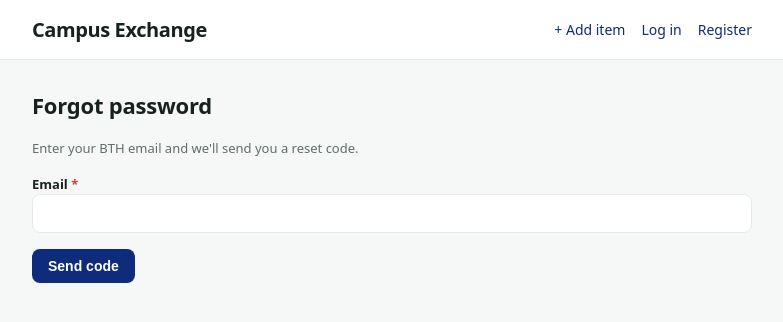
After one commit to MohamedK040/campus-exchange, a Flask app: page /forgot-password in a window 1280 px wide. The commit adds this page. Shown: the top 322 px of the page, without its empty margins (248-1031 px from the left). Run offline with Flask 3, Linux system fonts and the light colour scheme.

Commit message:
Add forgot/reset password with emailed BTH code. changed other smal parts aswell

```diff
--- a/app.py
+++ b/app.py
@@ -1,13 +1,28 @@
-from flask import Flask, render_template, request, redirect, url_for
+from flask import Flask, render_template, request, redirect, url_for, session
 from flask_sqlalchemy import SQLAlchemy
 from flask_login import LoginManager, UserMixin, login_user, logout_user, current_user
 from werkzeug.security import generate_password_hash, check_password_hash
 import os
+import random
+from flask_mail import Mail, Message
+from dotenv import load_dotenv
+
+load_dotenv()
 
 app = Flask(__name__)
 basedir = os.path.abspath(os.path.dirname(__file__))
 app.config["SQLALCHEMY_DATABASE_URI"] = "sqlite:///" + os.path.join(basedir, "campus_exchange.db")
 app.config["SECRET_KEY"] = "change-this-to-something-secret"
+
+app.config["MAIL_SERVER"] = "smtp.gmail.com"
+app.config["MAIL_PORT"] = 587
+app.config["MAIL_USE_TLS"] = True
+app.config["MAIL_USERNAME"] = os.environ.get("MAIL_USERNAME")
+app.config["MAIL_PASSWORD"] = os.environ.get("MAIL_PASSWORD")
+
+mail = Mail(app)
+
+reset_codes = {}
 
 db = SQLAlchemy(app)
 
@@ -41,13 +56,25 @@ class Request(db.Model):
     status = db.Column(db.String(20), default="pending")
     item = db.relationship("Item", backref="requests")
 
+def send_reset_email(to_email, code):
+    msg = Message("Campus Exchange password reset code",
+            sender=app.config["MAIL_USERNAME"],
+            recipients=[to_email])
+    msg.body = f"Your password reset code is: {code}"
+    mail.send(msg)
+
 
 @app.route("/register", methods=["GET", "POST"])
 def register():
     if request.method == "POST":
-        name = request.form["name"]
+        first_name = request.form["first_name"]
+        last_name = request.form["last_name"]
+        name = first_name + " " + last_name
         email = request.form["email"]
         password = request.form["password"]
+        confirm = request.form["confirm_password"]
+        if password != confirm:
+            return render_template("register.html", error="Passwords do not match.")
         if not email.endswith("student.bth.se"):
             return render_template("register.html", error="Please use your BTH email address.")
         if User.query.filter_by(email=email).first():
@@ -65,13 +92,46 @@ def login():
     if request.method == "POST":
         email = request.form["email"]
         password = request.form["password"]
+        remember = request.form.get("remember")
         user = User.query.filter_by(email=email).first()
         if user and check_password_hash(user.password_hash, password):
-            login_user(user)
+            login_user(user, remember=bool(remember))
             return redirect(url_for("home"))
         return render_template("login.html", error="Wrong email or password.")
     return render_template("login.html")
 
+@app.route("/forgot-password", methods=["GET", "POST"])
+def forgot_password():
+    if request.method == "POST":
+        email = request.form["email"]
+        if not email.endswith("student.bth.se"):
+            return render_template("forgot_password.html", error="Please use your BTH email address.")
+        session["reset_email"] = email
+        user = User.query.filter_by(email=email).first()
+        if user:
+            code = str(random.randint(100000, 999999))
+            reset_codes[email] = code
+            send_reset_email(email, code)
+        return render_template("reset_password.html", email=email)
+    return render_template("forgot_password.html")
+
+@app.route("/reset-password", methods=["POST"])
+def reset_password():
+    email = session.get("reset_email")
+    code = request.form["code"]
+    password = request.form["password"]
+    confirm = request.form["confirm_password"]
+    if password != confirm:
+        return render_template("reset_password.html", email=email, error="Passwords do not match.")
+    if reset_codes.get(email) != code:
+        return render_template("reset_password.html", email=email, error="Wrong or expired code.")
+    user = User.query.filter_by(email=email).first()
+    if user:
+        user.password_hash = generate_password_hash(password, method="pbkdf2:sha256")
+        db.session.commit()
+        reset_codes.pop(email, None)
+        return render_template("login.html", error="Password reset! You can now log in.")
+    return render_template("reset_password.html", email=email, error="Something went wrong.")
 
 @app.route("/logout")
 def logout():
@@ -108,7 +168,6 @@ def item_detail(item_id):
     item = Item.query.get_or_404(item_id)
     return render_template("item_detail.html", item=item)
 
-
 @app.route("/items/<int:item_id>/request", methods=["POST"])
 def request_item(item_id):
     item = Item.query.get_or_404(item_id)
@@ -126,6 +185,13 @@ def accept_request(request_id):
     return redirect(url_for("item_detail", item_id=borrow.item_id))
 
 
+@app.route("/requests/<int:request_id>/reject", methods=["POST"])
+def reject_request(request_id):
+    borrow = Request.query.get_or_404(request_id)
+    borrow.status = "rejected"
+    db.session.commit()
+    return redirect(url_for("item_detail", item_id=borrow.item_id))
+
 @app.route("/items/<int:item_id>/delete", methods=["POST"])
 def delete_item(item_id):
     item = Item.query.get_or_404(item_id)
--- a/templates/base.html
+++ b/templates/base.html
@@ -60,6 +60,7 @@
         .req-row{display:flex;align-items:center;gap:10px;padding:10px 0;border-bottom:1px solid var(--line)}
         .req-row:last-child{border-bottom:none}
         .req-row form{display:inline;margin:0}
+        .req{color:#c1443a;font-weight:700}
     </style>
 </head>
 <body>
--- /dev/null
+++ b/templates/forgot_password.html
@@ -0,0 +1,10 @@
+{% extends "base.html" %}
+{% block content %}
+    <h2>Forgot password</h2>
+    {% if error %}<p style="color:#c1443a">{{ error }}</p>{% endif %}
+    <p class="muted" style="font-size:13px">Enter your BTH email and we'll send you a reset code.</p>
+    <form method="post" action="{{ url_for('forgot_password') }}">
+        <p><label>Email <span class="req">*</span><br><input type="email" name="email" required></label></p>
+        <p><button type="submit">Send code</button></p>
+    </form>
+{% endblock %}
--- a/templates/login.html
+++ b/templates/login.html
@@ -3,9 +3,11 @@
     <h2>Log in</h2>
     {% if error %}<p style="color:#c1443a">{{ error }}</p>{% endif %}
     <form method="post">
-        <p><label>Email<br><input type="email" name="email" required></label></p>
-        <p><label>Password<br><input type="password" name="password" required></label></p>
+        <p><label>Email <span class="req">*</span><br><input type="email" name="email" required></label></p>
+        <p><label>Password <span class="req">*</span><br><input type="password" name="password" required></label></p>
+        <p><label><input type="checkbox" name="remember"> Remember me</label></p>
         <p><button type="submit">Log in</button></p>
     </form>
     <p>No account yet? <a href="{{ url_for('register') }}">Register</a></p>
+    <p><a href="{{ url_for('forgot_password') }}">Forgot password?</a></p>
 {% endblock %}
--- a/templates/new_item.html
+++ b/templates/new_item.html
@@ -2,7 +2,7 @@
 {% block content %}
     <h2>Add an item</h2>
     <form method="post">
-        <p><label>Title<br><input type="text" name="title" required></label></p>
+        <p><label>Title <span class="req">*</span><br><input type="text" name="title" required></label></p>
         <p><label>Category<br><input type="text" name="category"></label></p>
         <p><label>Description<br><textarea name="description"></textarea></label></p>
         <p><button type="submit">Save item</button></p>
```
Also changed, not shown: templates/register.html (+6 -3 lines), templates/reset_password.html (added, +12 -0 lines), 1 other file.
